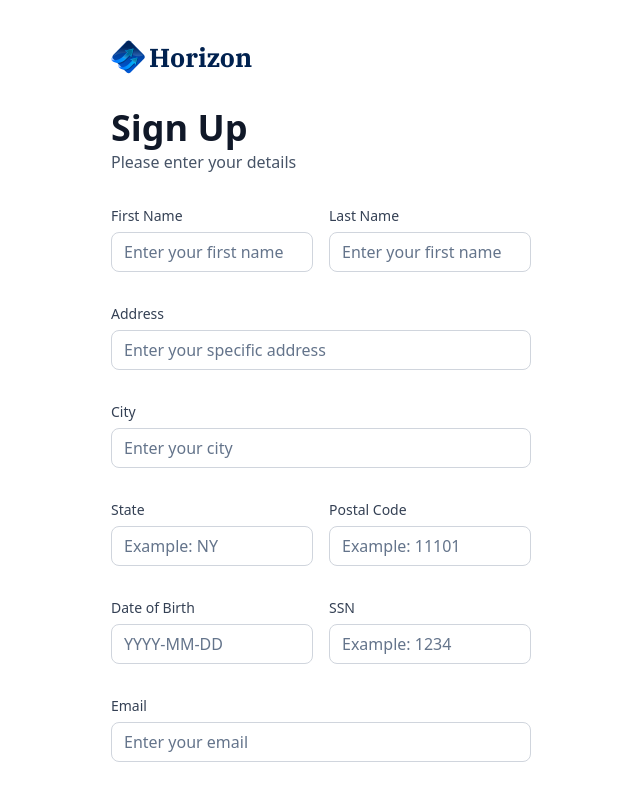
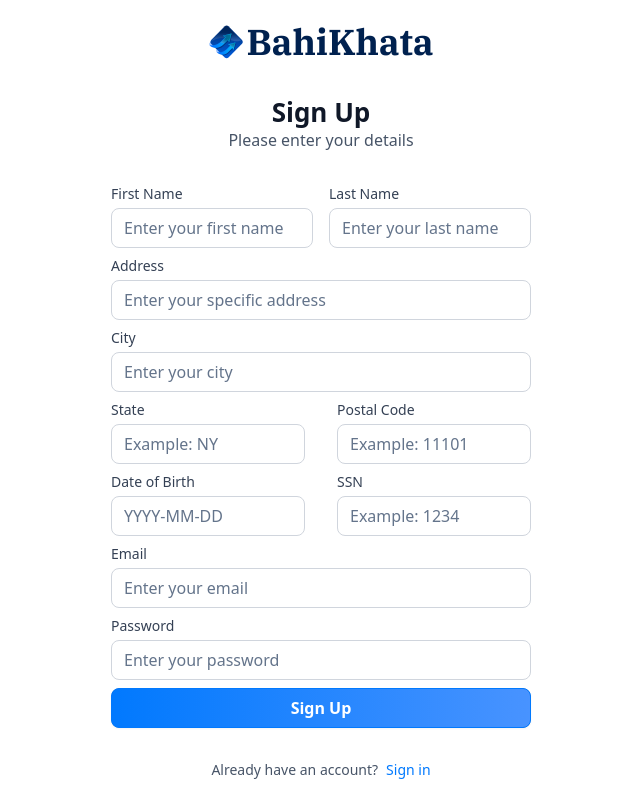
Before and after one commit to earny4302/bahikhata, a Next.js app: page /sign-up in a window 1280 px wide. Shown: the top 796 px of the page, without its empty margins (319-959 px from the left). Built offline with nearby package versions, Linux system fonts and the light colour scheme.

Commit message:
appwrite starting

```diff
--- a/app/globals.css
+++ b/app/globals.css
@@ -276,11 +276,11 @@
 
   /* Auth Form */
   .auth-form {
-    @apply flex min-h-screen w-full max-w-[420px] flex-col justify-center gap-5 py-10 md:gap-8;
+    @apply flex min-h-screen w-full max-w-[420px] flex-col justify-center gap-0 py-0 md:gap-8;
   }
 
   .form-item {
-    @apply flex flex-col gap-1.5;
+    @apply flex flex-col gap-1;
   }
 
   .form-label {
--- a/components/AuthForm.tsx
+++ b/components/AuthForm.tsx
@@ -44,14 +44,39 @@ const AuthForm = ({ type }: { type: string }) => {
     // 2. Define a submit handler.
     const onSubmit = async (data: z.infer<typeof formSchema>) => {
       setIsLoading(true);
-      console.log(data);
-      setIsLoading(false);
+      try{
+        if(type ==='sign-up')
+          {
+            // const newUser = await signUp(data);
+            // setUser(newUser);
+          }
+
+
+          if(type==='sign-in')
+            {
+              // const response = await signIn({
+              //   email: data.email,
+              //   password: data.password,
+              // })
+              // if(response)
+              //   {
+              //     router.push('/')
+              //   }
+            }
+
+      }catch(error)
+      {
+        console.log(error);
+      } finally {
+        setIsLoading(false);
+      }
 
          }
 
   return (
-    <section className="auth-form">
-      <header className='flex flex-col gap-5 md:gap-8'>
+    <div className="flex">
+    <section className="auth-form flex  ">
+      <header className='flex flex-col gap-5 items-center  md:gap-8'>
           <Link href="/" className="cursor-pointer flex items-center gap-1">
             <Image
               src="/icons/logo.svg"
@@ -59,11 +84,11 @@ const AuthForm = ({ type }: { type: string }) => {
               height={34}
               alt="Horizon logo"
             />
-            <h1 className="text-26 font-ibm-plex-serif font-bold text-black-1">Horizon</h1>
+            <h1 className="text-36 font-ibm-plex-serif font-bold text-black-1">BahiKhata</h1>
           </Link>
 
           <div className="flex flex-col gap-1 md:gap-3">
-            <h1 className="text-24 lg:text-36 font-semibold text-gray-900">
+            <h1 className="text-16 lg:text-26 flex flex-col items-center font-bold text-gray-900">
               {user
                 ? 'Link Account'
                 : type === 'sign-in'
@@ -86,20 +111,20 @@ const AuthForm = ({ type }: { type: string }) => {
       ): (
         <>
           <Form {...form}>
-            <form onSubmit={form.handleSubmit(onSubmit)} className="space-y-8">
+            <form onSubmit={form.handleSubmit(onSubmit)} className="space-y-2">
               {type === 'sign-up' && (
                 <>
                   <div className="flex gap-4">
                     <CustomInput control={form.control} name='firstName' label="First Name" placeholder='Enter your first name' />
-                    <CustomInput control={form.control} name='lastName' label="Last Name" placeholder='Enter your first name' />
+                    <CustomInput control={form.control} name='lastName' label="Last Name" placeholder='Enter your last name' />
                   </div>
                   <CustomInput control={form.control} name='address1' label="Address" placeholder='Enter your specific address' />
                   <CustomInput control={form.control} name='city' label="City" placeholder='Enter your city' />
-                  <div className="flex gap-4">
+                  <div className="flex gap-8">
                     <CustomInput control={form.control} name='state' label="State" placeholder='Example: NY' />
                     <CustomInput control={form.control} name='postalCode' label="Postal Code" placeholder='Example: 11101' />
                   </div>
-                  <div className="flex gap-4">
+                  <div className="flex gap-8">
                     <CustomInput control={form.control} name='dateOfBirth' label="Date of Birth" placeholder='YYYY-MM-DD' />
                     <CustomInput control={form.control} name='ssn' label="SSN" placeholder='Example: 1234' />
                   </div>
@@ -110,7 +135,7 @@ const AuthForm = ({ type }: { type: string }) => {
 
               <CustomInput control={form.control} name='password' label="Password" placeholder='Enter your password' />
 
-              <div className="flex flex-col gap-4">
+              <div className="flex flex-col gap-1">
                 <Button type="submit" disabled={isLoading} className="form-btn">
                   {isLoading ? (
                     <>
@@ -124,7 +149,7 @@ const AuthForm = ({ type }: { type: string }) => {
             </form>
           </Form>
 
-          <footer className="flex justify-center gap-1">
+          <footer className="flex justify-center gap-2">
             <p className="text-14 font-normal text-gray-600">
               {type === 'sign-in'
               ? "Don't have an account?"
@@ -137,6 +162,7 @@ const AuthForm = ({ type }: { type: string }) => {
         </>
       )}
     </section>
+    </div>
   )
 }
 
--- a/package.json
+++ b/package.json
@@ -18,6 +18,7 @@
     "clsx": "^2.1.1",
     "lucide-react": "^0.378.0",
     "next": "14.2.3",
+    "node-appwrite": "^12.0.1",
     "query-string": "^9.0.0",
     "react": "^18",
     "react-chartjs-2": "^5.2.0",
```
Also changed, not shown: lib/appwrite.ts (added, +36 -0 lines), lib/actions/user.actions.ts (added), 2 other files (tests, documents, lock files or other folders).
